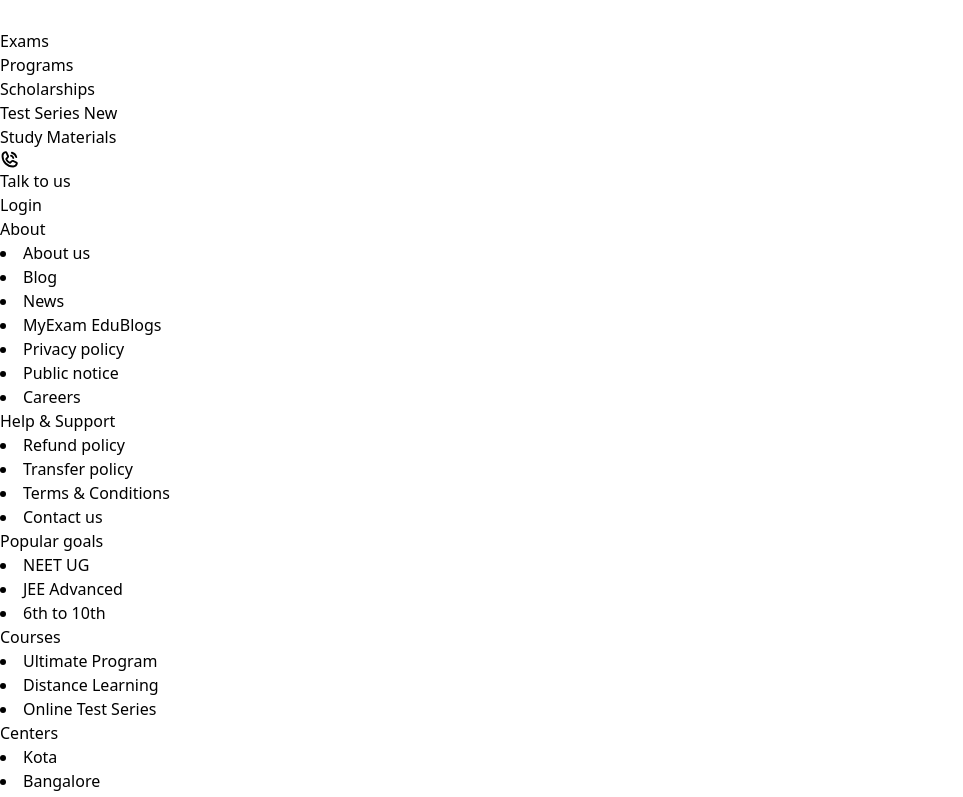
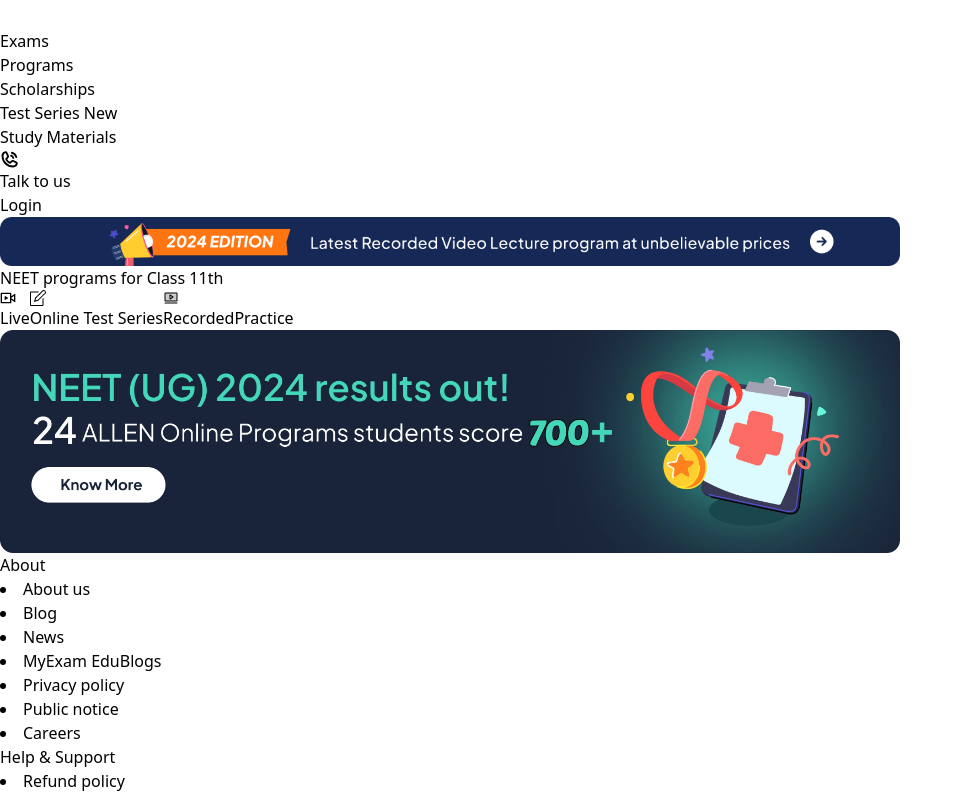
Before and after one commit to AxBwal/AllenOfficial, a React (Vite) app: page /neet/online-coaching-class-11 in a window 1280 px wide. Shown: the top 797 px of the page, without its empty margins (0-963 px from the left). Built offline with nearby package versions, Linux system fonts and the light colour scheme.

Commit message:
new Route added

```diff
--- a/src/App.jsx
+++ b/src/App.jsx
@@ -5,6 +5,7 @@
 import OnlinePrograms from './Components/Programs/OnlinePrograms'
 import Home from './pages/Home'
 import ADSAT from './Components/Programs/ADSAT'
+import NeetRoute from './Routes/NEET Route/NeetRoute'
 
 function App() {
   return (
@@ -18,6 +19,7 @@
         <Route path='/ultimate-program-live-courses' element={<OnlinePrograms/>}/>
         <Route path='/adsat-register' element={<ADSAT/>}/>
       </Routes>
+      <NeetRoute/>
       <Footer />
       </div>
 
--- a/src/Components/Navbar.jsx
+++ b/src/Components/Navbar.jsx
@@ -48,7 +48,7 @@
                       {
                         subdropdown === "NEET" && (
                           <div className='absolute px-4 left-full top-0 ml-2 w-[180px] py-3 bg-[#274278] rounded-lg space-y-3'>
-                            <div className='hover:bg-[#78abfb] p-2 rounded-md'>Class 11th</div>
+                            <div className='hover:bg-[#78abfb] p-2 rounded-md' onClick={()=>navigate("neet/online-coaching-class-11")}>Class 11th</div>
                             <div className='hover:bg-[#78abfb] p-2 rounded-md'>Class 12th</div>
                             <div className='hover:bg-[#78abfb] p-2 rounded-md'>Class 12th plus</div>
                           </div>
--- /dev/null
+++ b/src/Routes/NEET Route/NeetRoute.jsx
@@ -0,0 +1,15 @@
+import React from 'react'
+import { Route, Routes } from 'react-router-dom'
+import OnlineCochNEETclass11 from '../../pages/OnlineCochNEETclass11'
+
+function NeetRoute() {
+  return (
+    <div>
+        <Routes>
+            <Route path='neet/online-coaching-class-11' element={<OnlineCochNEETclass11/>}/>
+        </Routes>
+    </div>
+  )
+}
+
+export default NeetRoute
--- /dev/null
+++ b/src/pages/OnlineCochNEETclass11.jsx
@@ -0,0 +1,30 @@
+import React from 'react'
+import NEET1 from "../assets/subjectgrid/NEET1.webp"
+import NEET2 from "../assets/subjectgrid/NEET2.webp"
+import { RiLiveLine } from "react-icons/ri";
+import { SlNote } from "react-icons/sl";
+import { PiVideoDuotone } from "react-icons/pi";
+
+function OnlineCochNEETclass11() {
+  return (
+    <div>
+        <div>
+            <div className='flex justify-center'>
+                <img src={NEET1} alt="NEET1" width={"900px"}  />
+            </div>
+            <h1 className='text-2xl font-semibold'>NEET programs for Class 11th</h1>
+            <div className='text-[#bbc2d1] flex'>
+                <button className='flex border rounded-lg items-center gap-2 px-5 py-1'> <RiLiveLine />Live</button>
+                <button className='flex border rounded-lg items-center gap-2 px-5 py-1'> <SlNote />Online Test Series</button>
+                <button className='flex border rounded-lg items-center gap-2 px-5 py-1'> <PiVideoDuotone />Recorded</button>
+                <button className='flex border rounded-lg items-center gap-2 px-5 py-1'>Practice</button>
+            </div>
+            <div className='flex justify-center'>
+                <img src={NEET2} alt="NEET2" width={"900px"} />
+            </div>
+        </div>
+    </div>
+  )
+}
+
+export default OnlineCochNEETclass11
```
Also changed, not shown: src/assets/subjectgrid/NEET1.webp (added), src/assets/subjectgrid/NEET2.webp (added).
